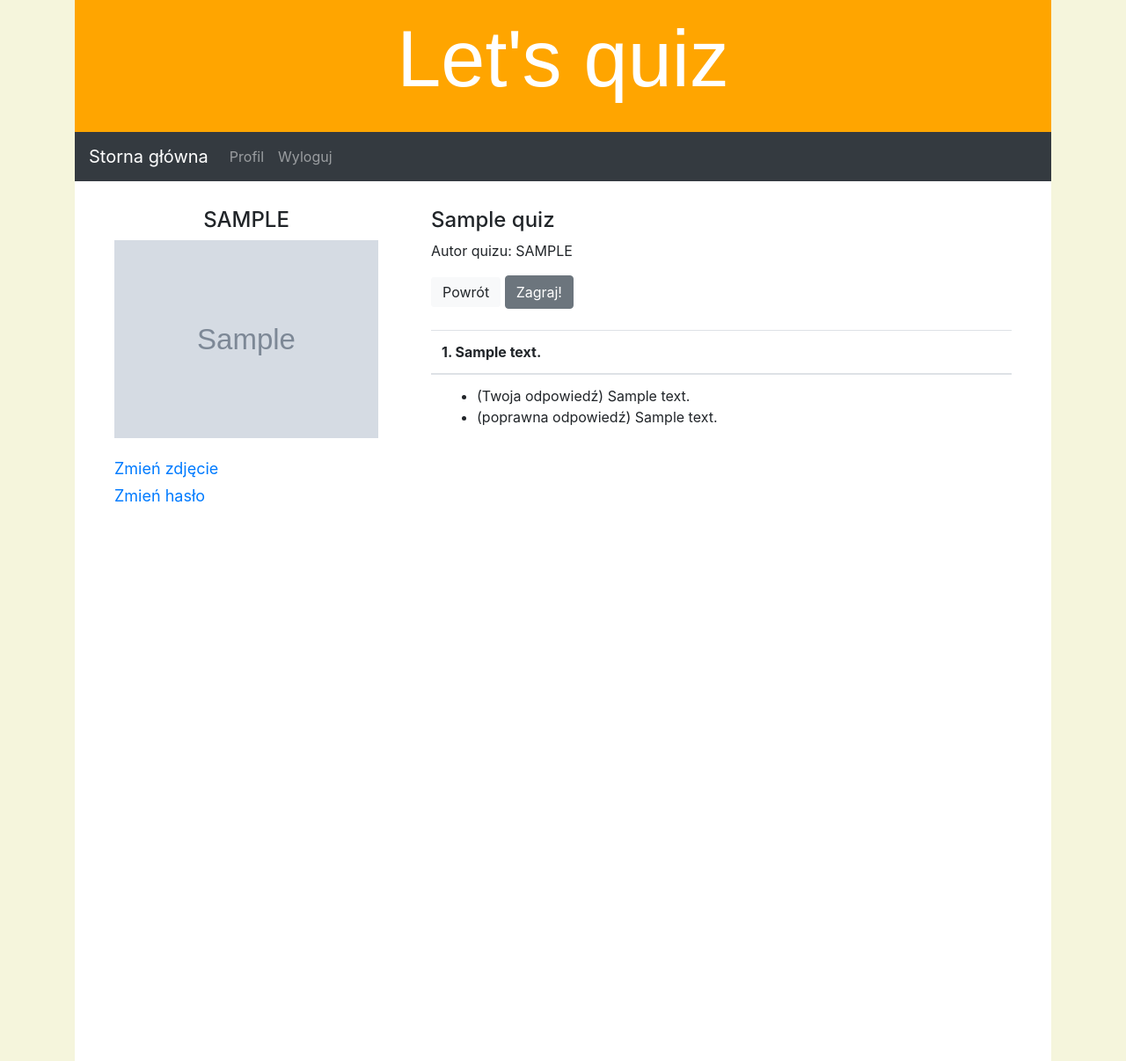
After one commit to PatrycjaModelska/Lets-quiz, a Django app: a page that uses quiz/templates/quiz_result_details.html in a window 1280 px wide. The commit adds this page. Shown: the whole page at 88% size. Run offline with Django 3.2, Linux system fonts and the light colour scheme; a user stored in the database is signed in; tables that the repository leaves empty hold one stand-in row (values such as "Sample post"); grey boxes marked "Sample" are stand-in pictures; some libraries are stand-ins or nearby versions.

Commit message:
Quiz result view updated

```diff
--- a/quiz/models.py
+++ b/quiz/models.py
@@ -39,3 +39,10 @@ class Result(models.Model):
 
     def __str__(self):
         return f"{self.user} rozwiązała quiz {self.quiz} z wynikiem {self.score}"
+
+
+class UserAnswer(models.Model):
+    user = models.ForeignKey(Profile, on_delete=models.CASCADE, related_name='quiz_answers')
+    question =  models.ForeignKey(Question, on_delete=models.CASCADE)
+    my_answer = models.ForeignKey(Answer, on_delete=models.CASCADE, related_name='user_answers', null=True)
+    correct_answer = models.ForeignKey(Answer, on_delete=models.CASCADE, related_name='correct_answers', null=True)
--- a/quiz/templates/quiz_result.html
+++ b/quiz/templates/quiz_result.html
@@ -32,7 +32,7 @@ body {
 }
 
 .btn {
-    display: inline-block;
+    display:inline-flex ;
     font-weight: 400;
     text-align: center;
     white-space: nowrap;
@@ -69,6 +69,7 @@ body {
             <h2>Brawo {{ result.user }}!</h2>
             <p>Twój wynik to:</p>
             <h1> {{ result.score }} na {{ result.quiz.get_question.count}}</h1>
+            <a href="#" class="btn btn-light"  role="button">Pokaż szczegóły</a>
             <a href="{% url 'profile' %}" class="btn btn-light"  role="button">Wróć do profilu</a>
         </div>
     </body>
--- /dev/null
+++ b/quiz/templates/quiz_result_details.html
@@ -0,0 +1,57 @@
+{% extends 'base.html' %}
+{% block content %}
+{% load static%}
+    <div class="row">
+        <div class="col-4">
+            <div class="title" style="text-align: center;"> <h4>{{ request.user.username | upper }}</h4></div>
+            <div class="container">
+                <img class="profile_image" src="{{ request.user.profile.get_photo_url }}">
+            </div>
+            <div class="container">
+                <ul class="user_tools">
+                <ol class="tools_items"><a href="{% url 'edit_photo' %}">Zmień zdjęcie</a></ol>
+                <ol class="tools_items"><a href="{% url 'password_change' %}">Zmień hasło</a></ol>
+                <ul>
+            </div>
+        </div>
+        <div class="col-8">
+            <div class="container">
+                <h4>{{ quiz.name }}</h4>
+                <p>Autor quizu: {{ quiz.owner|upper }}</p>
+                <a href="{% url 'profile' %}" class="btn btn-light" style="display: inline;">Powrót</a>
+                <a href="{% url 'quiz_view' quiz.pk %}" class="btn btn-secondary">Zagraj!</a>
+            </div>
+            <br>
+            <div class="container">
+                {% for question in questions %}
+                    <table class="table">
+                        <thead>
+                            <tr>
+                                <th scope="col">{{ forloop.counter }}. {{ question.text }}</th>
+                            </tr>
+                        </thead>
+                        <tbody>
+                            {% for useranswer in  useranswers %}
+                                {% if useranswer.question == question %}
+                                <tr>
+                                    <td  class="align-middle">
+                                        <ul>
+                                            <li>
+                                               (Twoja odpowiedź) {{ useranswer.my_answer }}
+                                            </li>
+                                            <li>
+                                                (poprawna odpowiedź) {{ useranswer.correct_answer }}
+                                            </li>
+                                        </ul>
+                                    </td>
+                                </tr>
+                                {% endif %}
+                            {% endfor %}
+                        </tbody>
+                    </table>
+                  {% endfor %}
+            </div>
+        </div>
+
+    </div>
+{% endblock %}
--- a/quiz/urls.py
+++ b/quiz/urls.py
@@ -1,9 +1,10 @@
 from django.urls import path
-from .views import (QuizListView, quiz_view, quiz_result)
+from .views import (QuizListView, quiz_view, quiz_result, quiz_result_details)
 
 
 urlpatterns = [
     path('',  QuizListView.as_view(), name='quiz_list'),
     path('<pk>/', quiz_view, name='quiz_view'),
-    path('<pk>/result', quiz_result, name='quiz_result'),
+    path('<pk>/<str:user>/result', quiz_result, name='quiz_result'),
+    path('<pk>/<str:user>/result/details', quiz_result_details, name='quiz_result_details'),
 ]
--- a/quiz/views.py
+++ b/quiz/views.py
@@ -1,7 +1,7 @@
 from django.shortcuts import render, redirect
 from django.contrib.auth.decorators import login_required
 from django.views.generic import CreateView, ListView
-from .models import Quiz, Result
+from .models import Quiz, Result, UserAnswer, Question
 
 
 class QuizListView(ListView):
@@ -16,20 +16,23 @@ def quiz_view(request, pk):
         score = 0
         result, created = Result.objects.get_or_create(quiz=quiz, user=request.user.profile)
 
-        results =[]
 
-        for question in quiz.get_question():  # dla każdego pytania w formularzu
-            user_answer_id = request.POST[str(question.id)]  #sprawdzam id odpowiedzi użytkownika
-            user_answer = question.get_answer().get(id=user_answer_id)  # znajduje odpoedź
-            correct_answer = question.get_answer().get(is_correct=True)  # sprawdzam jaka jest dobra odpowiedź
-            if user_answer == correct_answer:  # porównuję odpowiedź użytkownika z prawidłową odpwiedzią:
+        for question in quiz.get_question():
+            user_answer_id = request.POST[str(question.id)]
+            user_answer = question.get_answer().get(id=user_answer_id)
+            correct_answer = question.get_answer().get(is_correct=True)
+            if user_answer == correct_answer:
                 score += 1
-            results.append([question.id, user_answer, correct_answer])
+            useranswer, created = UserAnswer.objects.get_or_create(user=request.user.profile, question=question)
+            useranswer.my_answer = user_answer
+            useranswer.correct_answer = correct_answer
+            useranswer.save()
+
 
         result.score = score
         result.save()
-
-        return redirect('quiz_result', pk)
+        user = request.user.profile
+        return redirect('quiz_result', pk, user)
 
     else:
         quiz = Quiz.objects.get(id=pk)
@@ -37,6 +40,12 @@ def quiz_view(request, pk):
 
 
 @login_required
-def quiz_result(request, pk):
+def quiz_result(request, pk, user):
     result = Result.objects.filter(quiz=pk, user=request.user.profile).first
     return render(request, 'quiz_result.html', {'result': result})
+
+def quiz_result_details(request, pk, user):
+    quiz = Quiz.objects.get(pk=pk)
+    questions = Question.objects.filter(quiz=pk)
+    useranswer = UserAnswer.objects.filter(user = request.user.profile , question__in=questions)
+    return render(request, 'quiz_result_details.html', {'quiz': quiz, 'questions': questions, 'useranswers': useranswer})
```
Also changed, not shown: account/templates/profile.html (+24 -12 lines), README.md, quiz/migrations/0006_useranswer.py (added), quiz/migrations/0007_auto_20210328_1400.py (added), quiz/migrations/0008_auto_20210328_1404.py (added), static/user_profile.png (added).
